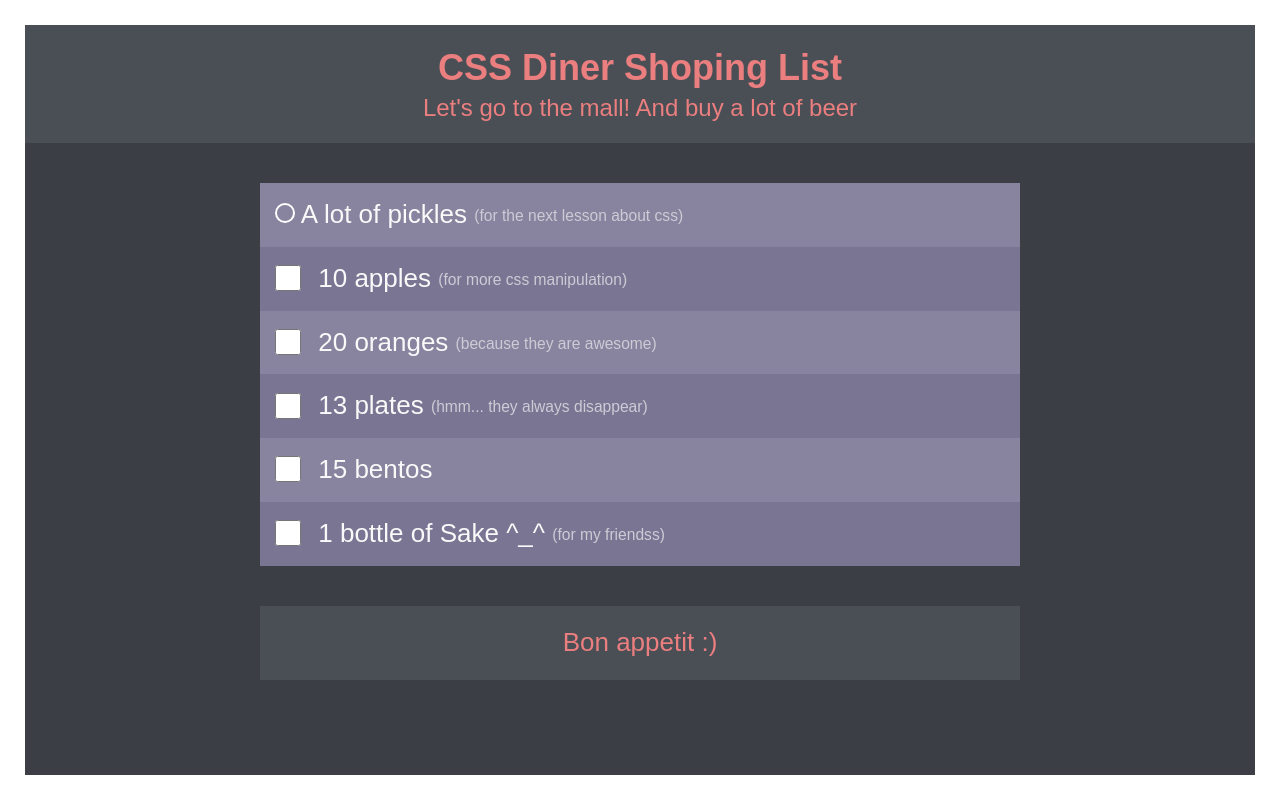
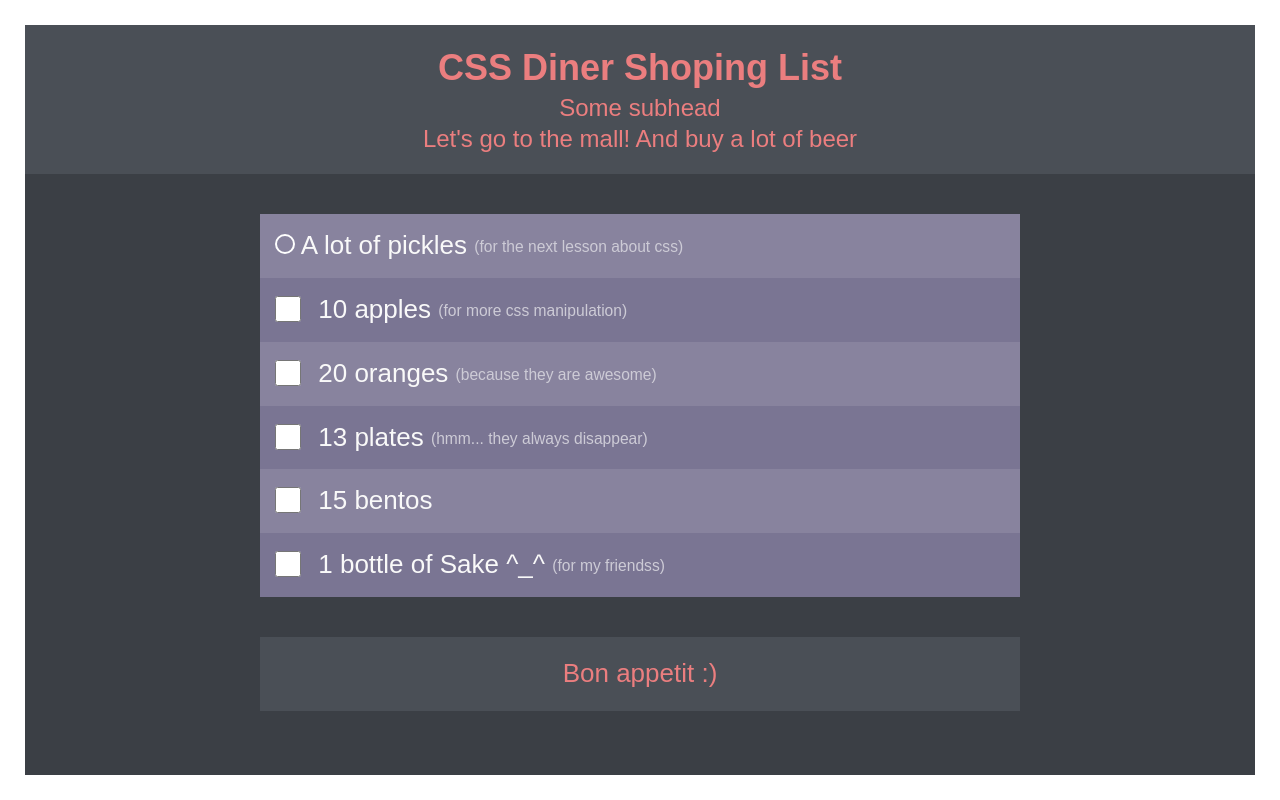
Before and after one commit to paulbardar/css-diner-shoping-list, a plain HTML site: page index.html in a window 1280 px wide. Drawn offline with Linux system fonts and the light colour scheme.

Commit message:
adding subheadig

```diff
--- a/index.html
+++ b/index.html
@@ -10,6 +10,7 @@
 <body>
 	<header class="ba-header">
 		<h1>CSS Diner Shoping List</h1>
+		<h4>Some subhead</h4>
 		<h4>Let's go to the mall! And buy a lot of beer</h4>
 	</header>
 	<div class="ba-container">
```
